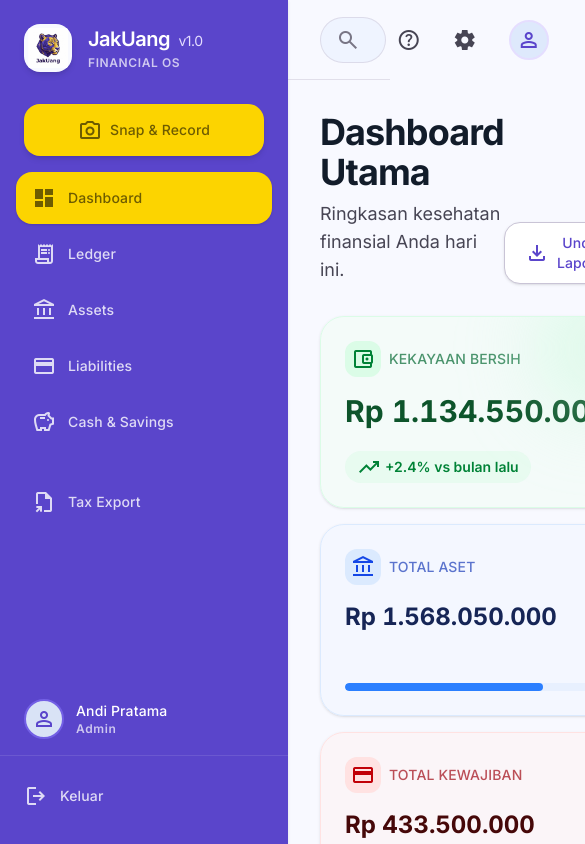
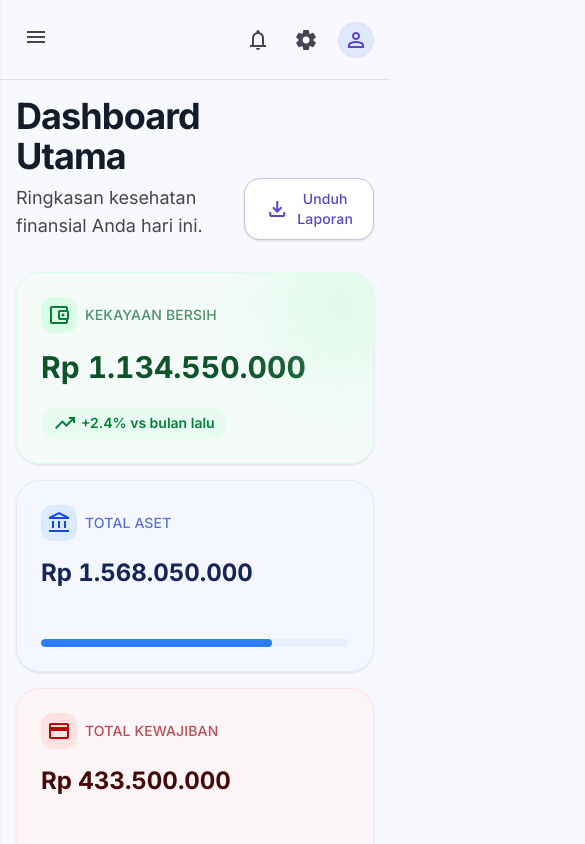
Before and after one commit to Abanggga/JakUang, a Next.js app in the folder jakuang/: page /dashboard in a window 390 px wide. Shown: the top 844 px of the page, 585 px wide, since content can reach past the window. Built offline with nearby package versions, Linux system fonts and the light colour scheme.

Commit message:
feat: implement dashboard layout and core UI components including sidebar, top-bar, and transaction management modules

```diff
--- a/jakuang/src/app/(dashboard)/layout.tsx
+++ b/jakuang/src/app/(dashboard)/layout.tsx
@@ -1,3 +1,6 @@
+"use client";
+
+import { useState } from "react";
 import { Sidebar } from "@/components/layout/sidebar";
 import { TopBar } from "@/components/layout/top-bar";
 
@@ -6,13 +9,24 @@ export default function DashboardLayout({
 }: {
   children: React.ReactNode;
 }) {
+  const [isSidebarOpen, setIsSidebarOpen] = useState(false);
+
   return (
     <div className="flex h-screen w-full bg-surface">
-      <Sidebar />
-      <div className="flex-1 ml-72 flex flex-col relative h-full">
-        <TopBar />
-        <main className="flex-1 overflow-y-auto mt-20 p-8">
-          <div className="max-w-7xl mx-auto">
+      <Sidebar isOpen={isSidebarOpen} setIsOpen={setIsSidebarOpen} />
+
+      {/* Overlay for mobile when sidebar is open */}
+      {isSidebarOpen && (
+        <div
+          className="fixed inset-0 bg-black/50 z-40 lg:hidden"
+          onClick={() => setIsSidebarOpen(false)}
+        />
+      )}
+
+      <div className="flex-1 lg:ml-72 flex flex-col relative h-full w-full">
+        <TopBar onMenuClick={() => setIsSidebarOpen(true)} />
+        <main className="flex-1 overflow-y-auto mt-20 p-4 md:p-8">
+          <div className="max-w-7xl mx-auto w-full">
             {children}
           </div>
         </main>
--- a/jakuang/src/app/globals.css
+++ b/jakuang/src/app/globals.css
@@ -13,7 +13,7 @@
 }
 
 .material-symbols-outlined {
-  font-family: 'Material Symbols Outlined';
+  font-family: 'Material Symbols Outlined' !important;
   font-weight: normal;
   font-style: normal;
   font-size: 24px;
--- /dev/null
+++ b/jakuang/src/components/dashboard/transaction-row.tsx
@@ -0,0 +1,52 @@
+import { formatCurrency } from "@/lib/utils/currency";
+import { cn } from "@/lib/utils";
+import { TRANSACTION_CATEGORY_CONFIG, TRANSACTION_DEFAULT_CONFIG } from "@/lib/config/ui-config";
+
+interface TransactionData {
+  id: string;
+  date: string;
+  description: string;
+  amount: number;
+  type: "INCOME" | "EXPENSE";
+  category: string;
+  isConfirmed: boolean;
+}
+
+export function TransactionRow({ txn }: { txn: TransactionData }) {
+  const config = TRANSACTION_CATEGORY_CONFIG[txn.category] || TRANSACTION_DEFAULT_CONFIG;
+  const isIncome = txn.type === "INCOME";
+
+  return (
+    <tr className="hover:bg-surface-container-low transition-colors group">
+      <td className="p-4 rounded-l-xl">
+        <div className="flex items-center gap-4">
+          <div className={`w-10 h-10 rounded-xl ${config.iconBg} flex items-center justify-center ${config.iconText} group-hover:scale-110 transition-transform`}>
+            <span className="material-symbols-outlined text-[20px]">{config.icon}</span>
+          </div>
+          <span className="text-body-md font-semibold text-on-surface">{txn.description}</span>
+        </div>
+      </td>
+      <td className="p-4">
+        <span className={`${config.bgClass} ${config.textClass} px-3 py-1.5 rounded-lg text-xs font-bold tracking-wide`}>
+          {config.label}
+        </span>
+      </td>
+      <td className={cn("p-4 text-right text-body-md font-bold font-financial", isIncome ? "text-green-600" : "text-on-surface")}>
+        {isIncome ? "+" : "-"}{formatCurrency(txn.amount)}
+      </td>
+      <td className="p-4 text-center rounded-r-xl">
+        <span className={cn(
+          "inline-flex items-center gap-1.5 px-3 py-1 rounded-full text-xs font-bold border",
+          txn.isConfirmed
+            ? "bg-amber-50 text-amber-700 border-amber-200"
+            : "bg-surface-container-lowest text-on-surface-variant border-outline-variant"
+        )}>
+          <span className="material-symbols-outlined text-[14px]">
+            {txn.isConfirmed ? "check_circle" : "pending"}
+          </span>
+          {txn.isConfirmed ? "Confirmed" : "Review"}
+        </span>
+      </td>
+    </tr>
+  );
+}
--- a/jakuang/src/components/layout/sidebar.tsx
+++ b/jakuang/src/components/layout/sidebar.tsx
@@ -17,14 +17,20 @@ const bottomNavItems = [
   { href: "/tax-export", label: "Tax Export", icon: "file_export" },
 ];
 
-export function Sidebar() {
+export function Sidebar({ isOpen, setIsOpen }: { isOpen?: boolean, setIsOpen?: (v: boolean) => void }) {
   const pathname = usePathname();
 
   return (
-    <aside className="fixed left-0 top-0 h-full w-72 bg-primary shadow-sm z-50 flex flex-col py-6">
+    <aside
+      className={cn(
+        "fixed left-0 top-0 h-full w-72 bg-primary shadow-sm z-50 flex flex-col py-6 transition-transform duration-300 lg:translate-x-0",
+        isOpen ? "translate-x-0" : "-translate-x-full"
+      )}
+    >
       {/* Brand */}
-      <div className="px-6 mb-8 flex items-center gap-4">
-        <div className="w-12 h-12 rounded-xl bg-surface flex items-center justify-center shadow-md overflow-hidden">
+      <div className="px-6 mb-8 flex items-center justify-between gap-4">
+        <div className="flex items-center gap-4">
+          <div className="w-12 h-12 rounded-xl bg-surface flex items-center justify-center shadow-md overflow-hidden shrink-0">
             <Image src="/logo.png" alt="JakUang" width={40} height={40} className="object-contain" priority />
           </div>
           <div>
@@ -36,10 +42,17 @@ export function Sidebar() {
             </p>
           </div>
         </div>
+        <button
+          className="lg:hidden text-on-primary p-1"
+          onClick={() => setIsOpen?.(false)}
+        >
+          <span className="material-symbols-outlined">close</span>
+        </button>
+      </div>
 
       {/* Snap & Record CTA */}
       <div className="px-6 mb-4">
-        <button className="w-full bg-secondary-container text-on-secondary-container text-label-md font-bold py-3.5 rounded-xl shadow-md hover:shadow-lg hover:-translate-y-0.5 transition-all flex items-center justify-center gap-2">
+        <button className="w-full bg-primary-fixed text-on-primary-fixed font-bold py-3.5 rounded-xl shadow-md hover:shadow-lg hover:-translate-y-0.5 transition-all flex items-center justify-center gap-2">
           <span className="material-symbols-outlined">camera_alt</span>
           Snap & Record
         </button>
@@ -48,11 +61,12 @@ export function Sidebar() {
       {/* Navigation */}
       <nav className="flex-1 overflow-y-auto px-4 space-y-1">
         {navItems.map((item) => {
-          const isActive = pathname === item.href;
+          const isActive = pathname.startsWith(item.href);
           return (
             <Link
               key={item.href}
               href={item.href}
+              onClick={() => setIsOpen?.(false)}
               className={cn(
                 "px-4 py-3.5 flex items-center gap-3 rounded-xl transition-all duration-200",
                 isActive
@@ -74,11 +88,12 @@ export function Sidebar() {
         {/* Tax Export separated */}
         <div className="pt-6">
           {bottomNavItems.map((item) => {
-            const isActive = pathname === item.href;
+            const isActive = pathname.startsWith(item.href);
             return (
               <Link
                 key={item.href}
                 href={item.href}
+                onClick={() => setIsOpen?.(false)}
                 className={cn(
                   "px-4 py-3.5 flex items-center gap-3 rounded-xl transition-all duration-200",
                   isActive
@@ -101,7 +116,7 @@ export function Sidebar() {
 
       {/* User */}
       <div className="px-6 mt-auto flex items-center gap-3">
-        <div className="w-10 h-10 rounded-full bg-surface-container-highest overflow-hidden border-2 border-primary-container flex items-center justify-center">
+        <div className="w-10 h-10 rounded-full bg-surface-container-highest overflow-hidden border-2 border-primary-container flex items-center justify-center shrink-0">
           <span className="material-symbols-outlined text-primary text-[20px]">person</span>
         </div>
         <div className="text-on-primary">
--- a/jakuang/src/components/layout/top-bar.tsx
+++ b/jakuang/src/components/layout/top-bar.tsx
@@ -2,12 +2,18 @@
 
 import Link from "next/link";
 
-export function TopBar() {
+export function TopBar({ onMenuClick }: { onMenuClick?: () => void }) {
   return (
-    <header className="bg-surface/80 backdrop-blur-md text-primary fixed top-0 right-0 left-72 z-40 border-b border-outline-variant/50 flex items-center justify-between px-8 h-20">
-      {/* Search */}
-      <div className="flex items-center gap-4 w-1/3">
-        <div className="relative w-full max-w-md">
+    <header className="bg-surface/80 backdrop-blur-md text-primary fixed top-0 right-0 left-0 lg:left-72 z-30 border-b border-outline-variant/50 flex items-center justify-between px-4 md:px-8 h-20 transition-all">
+      {/* Mobile Menu & Search */}
+      <div className="flex items-center gap-4 flex-1">
+        <button
+          className="lg:hidden text-on-surface-variant hover:text-on-surface p-2 rounded-lg hover:bg-surface-container-low transition-colors"
+          onClick={onMenuClick}
+        >
+          <span className="material-symbols-outlined">menu</span>
+        </button>
+        <div className="relative w-full max-w-md hidden sm:block">
           <span className="material-symbols-outlined absolute left-4 top-1/2 -translate-y-1/2 text-outline">
             search
           </span>
@@ -20,11 +26,11 @@ export function TopBar() {
       </div>
 
       {/* Actions */}
-      <div className="flex items-center gap-4">
+      <div className="flex items-center gap-2 md:gap-4">
         <button className="text-on-surface-variant hover:text-on-surface hover:bg-surface-container-low transition-colors p-2 rounded-full flex items-center justify-center">
           <span className="material-symbols-outlined">notifications</span>
         </button>
-        <button className="text-on-surface-variant hover:text-on-surface hover:bg-surface-container-low transition-colors p-2 rounded-full flex items-center justify-center">
+        <button className="hidden md:flex text-on-surface-variant hover:text-on-surface hover:bg-surface-container-low transition-colors p-2 rounded-full items-center justify-center">
           <span className="material-symbols-outlined">help_outline</span>
         </button>
         <Link href="/settings">
@@ -34,7 +40,7 @@ export function TopBar() {
             </span>
           </span>
         </Link>
-        <div className="w-10 h-10 rounded-full overflow-hidden bg-surface-container-high border-2 border-primary-fixed cursor-pointer ml-2 flex items-center justify-center">
+        <div className="w-9 h-9 md:w-10 md:h-10 rounded-full overflow-hidden bg-surface-container-high border-2 border-primary-fixed cursor-pointer ml-1 md:ml-2 flex items-center justify-center shrink-0">
           <span className="material-symbols-outlined text-primary text-[20px]">person</span>
         </div>
       </div>
--- /dev/null
+++ b/jakuang/src/lib/config/ui-config.ts
@@ -0,0 +1,15 @@
+export const TRANSACTION_CATEGORY_CONFIG: Record<string, { label: string; bgClass: string; textClass: string; icon: string; iconBg: string; iconText: string }> = {
+  Gaji: { label: "PENDAPATAN", bgClass: "bg-green-50", textClass: "text-green-700", icon: "payments", iconBg: "bg-green-50", iconText: "text-green-600" },
+  Penjualan: { label: "PENDAPATAN", bgClass: "bg-green-50", textClass: "text-green-700", icon: "storefront", iconBg: "bg-green-50", iconText: "text-green-600" },
+  Cicilan: { label: "KEWAJIBAN", bgClass: "bg-red-50", textClass: "text-red-700", icon: "credit_score", iconBg: "bg-red-50", iconText: "text-red-600" },
+  Transfer: { label: "TRANSFER", bgClass: "bg-blue-50", textClass: "text-blue-700", icon: "swap_horiz", iconBg: "bg-blue-50", iconText: "text-blue-600" },
+};
+
+export const TRANSACTION_DEFAULT_CONFIG = {
+  label: "PENGELUARAN",
+  bgClass: "bg-amber-50",
+  textClass: "text-amber-700",
+  icon: "receipt",
+  iconBg: "bg-amber-50",
+  iconText: "text-amber-600"
+};
```
Also changed, not shown: jakuang/src/components/dashboard/recent-activity.tsx (+5 -50 lines). Lines whose indentation alone changed are shown as unchanged.
